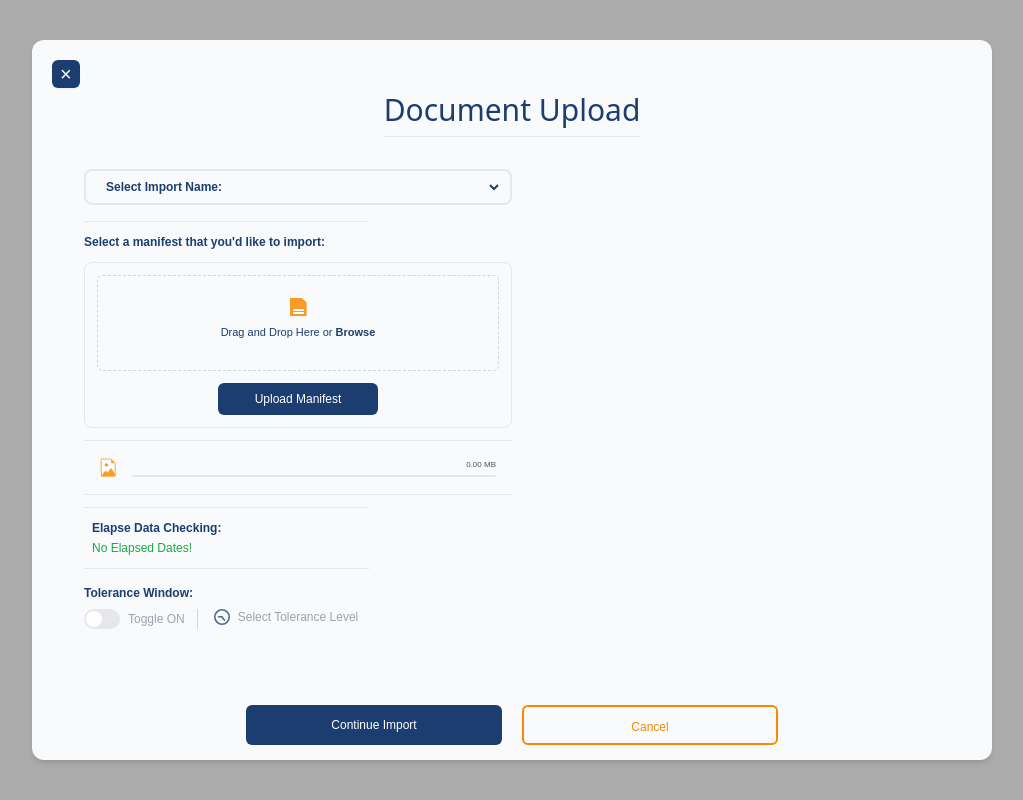
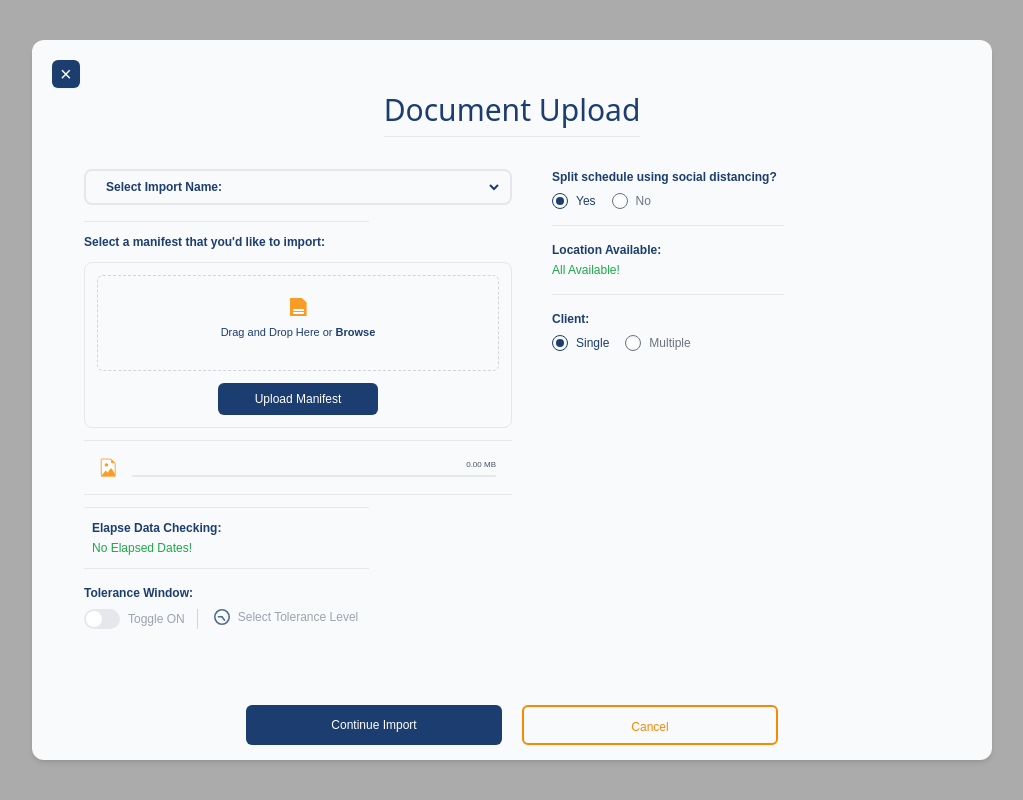
Before and after one commit to galoelmer/upload-document, a React (Vite) app: page / in a window 1280 px wide. Shown: the whole page, without its empty margins (128-1151 px from the left). Built offline with nearby package versions, Linux system fonts and the light colour scheme.

Commit message:
add custom radio-button component

```diff
--- a/src/components/modal/index.tsx
+++ b/src/components/modal/index.tsx
@@ -24,7 +24,7 @@ const Modal = ({
     <div className="fixed -inset-x-8 inset-2 z-50 flex justify-center sm:inset-10">
       <div className="fixed inset-0 bg-black opacity-30"></div>
       <div
-        className={`relative z-50 bg-slate-50 p-8 rounded-xl max-w-screen-lg shadow-md overflow-hidden ${classNames} `}
+        className={`relative z-50 bg-slate-50 p-8 rounded-xl max-w-screen-lg shadow-md overflow-auto sm:overflow-hidden ${classNames} `}
       >
         <span
           className="absolute top-0 left-0 px-2 m-5 rounded-md shadow-sm cursor-pointer bg-blue text-white text-xl"
--- /dev/null
+++ b/src/components/radio-button/index.tsx
@@ -0,0 +1,63 @@
+import React, { useState } from "react";
+
+interface RadioButtonProps {
+  options: { value: string; label: string }[];
+  name?: string;
+  value?: string;
+  onChange?: (value: string) => void;
+}
+
+const RadioButton = ({
+  options,
+  name = "",
+  value,
+  onChange,
+}: RadioButtonProps) => {
+  const [selectedValue, setSelectedValue] = useState(value);
+
+  const handleChange = (event: React.ChangeEvent<HTMLInputElement>) => {
+    setSelectedValue(event.target.value);
+    onChange?.(event.target.value);
+  };
+
+  return (
+    <div className="flex space-x-4 mt-2 justify-center sm:justify-start">
+      {options.map((option) => (
+        <label
+          key={option.value}
+          className="flex items-center gap-2 text-sm text-gray-600"
+        >
+          <div
+            className={`flex justify-center items-center rounded-full border w-4 h-4 ${
+              selectedValue === option.value ? "border-blue" : "border-gray-500"
+            }`}
+          >
+            <div
+              className={`rounded-full bg-blue w-2 h-2 ${
+                selectedValue === option.value ? "bg-blue" : "bg-white"
+              }`}
+            ></div>
+            <input
+              type="radio"
+              name={name}
+              id={option.value}
+              value={option.value}
+              checked={selectedValue === option.value}
+              onChange={handleChange}
+              className="hidden"
+            />
+          </div>
+          <span
+            className={`text-xs ${
+              selectedValue === option.value ? "text-blue" : "text-gray-500"
+            }`}
+          >
+            {option.label}
+          </span>
+        </label>
+      ))}
+    </div>
+  );
+};
+
+export default RadioButton;
--- a/src/components/upload-document-form/form-body.tsx
+++ b/src/components/upload-document-form/form-body.tsx
@@ -1,6 +1,7 @@
 import Dropdown from "../dropdown-selector";
 import FileDrop from "../drag-and-drop-file";
 import ToggleSwitch from "../toggle-switch";
+import RadioButton from "../radio-button";
 
 import ClockIcon from "../../icons/clock-icon";
 
@@ -10,12 +11,16 @@ interface FormBodyProps {
   setImportName: SetStateAction<string | null>;
   setFile: SetStateAction<File | null>;
   setToleranceWindow: SetStateAction<boolean>;
+  setSplitSchedule: SetStateAction<boolean>;
+  setClient: SetStateAction<string>;
 }
 
 const FormBody = ({
   setImportName,
   setFile,
   setToleranceWindow,
+  setSplitSchedule,
+  setClient,
 }: FormBodyProps) => {
   const handleDragAndDropFile = (file: File) => {
     setFile(file);
@@ -23,6 +28,15 @@ const FormBody = ({
 
   const handleToggleToleranceWindow = (value: boolean) => {
     setToleranceWindow(value);
+  };
+
+  const handleSelectorSplitSchedule = (value: string) => {
+    const isSplitScheduleEnable = value === "Yes";
+    setSplitSchedule(isSplitScheduleEnable);
+  };
+
+  const handleClientSelector = (value: string) => {
+    setClient(value);
   };
 
   return (
@@ -65,7 +79,39 @@ const FormBody = ({
           </div>
         </div>
       </section>
-      <section className="h-full sm:p-6 sm:py-2 lg:w-1/2"></section>
+      <section className="text-center sm:text-left h-full lg:w-1/2 mt-6 sm:px-10 sm:mt-0">
+        <div>
+          <h3 className="text-xs font-semibold">
+            Split schedule using social distancing?
+          </h3>
+          <RadioButton
+            value="Yes"
+            onChange={handleSelectorSplitSchedule}
+            options={[
+              { value: "Yes", label: "Yes" },
+              { value: "No", label: "No" },
+            ]}
+          />
+        </div>
+        <hr className="bg-slate-700 sm:w-2/3 mt-4" />
+        <div className="my-2 py-2">
+          <h3 className="text-xs font-semibold">Location Available: </h3>
+          <p className="text-xs text-green mt-1">All Available!</p>
+        </div>
+        <hr className="bg-slate-700 sm:w-2/3" />
+        <div className="mt-4">
+          <h3 className="text-xs font-semibold">Client:</h3>
+          <RadioButton
+            name=""
+            value="Single"
+            onChange={handleClientSelector}
+            options={[
+              { value: "Single", label: "Single" },
+              { value: "Multiple", label: "Multiple" },
+            ]}
+          />
+        </div>
+      </section>
     </section>
   );
 };
--- a/src/components/upload-document-form/index.tsx
+++ b/src/components/upload-document-form/index.tsx
@@ -12,12 +12,17 @@ const UploadDocumentForm = ({ handleCancel }: FormProps) => {
   const [file, setFile] = useState<File | null>(null);
   const [isToleranceWindowOn, setIsToleranceWindowOn] =
     useState<boolean>(false);
+  const [enableSplitSchedule, setEnableSplitSchedule] =
+    useState<boolean>(false);
+  const [client, setClient] = useState<string>("Single");
 
   const handleFormSubmit = () => {
     const formData = {
       importName,
       file,
       isToleranceWindowOn,
+      enableSplitSchedule,
+      client,
     };
 
     console.log(formData);
@@ -25,7 +30,7 @@ const UploadDocumentForm = ({ handleCancel }: FormProps) => {
 
   return (
     <div className="sm:mx-5 my-5 h-full">
-      <section className="">
+      <section>
         <div className="sm:w-fit sm:m-auto">
           <h2 className="text-center font-sans font-medium text-2xl sm:text-3xl">
             Document Upload
@@ -36,6 +41,8 @@ const UploadDocumentForm = ({ handleCancel }: FormProps) => {
           setImportName={setImportName}
           setFile={setFile}
           setToleranceWindow={setIsToleranceWindowOn}
+          setSplitSchedule={setEnableSplitSchedule}
+          setClient={setClient}
         />
         <section className="mt-6 sm:p-8">
           <p className="text-center text-xs sm:text-sm font-semibold">
```
